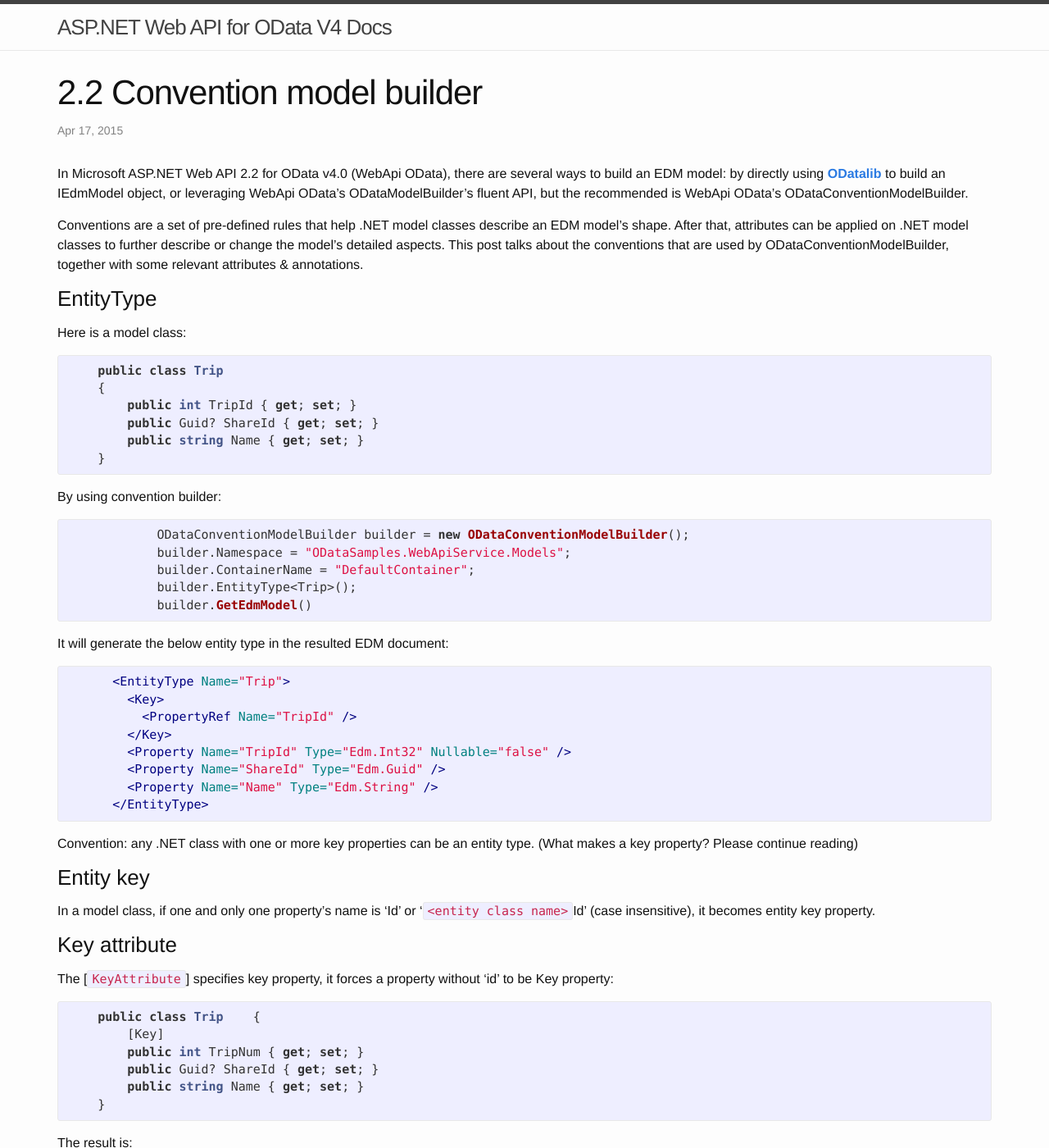
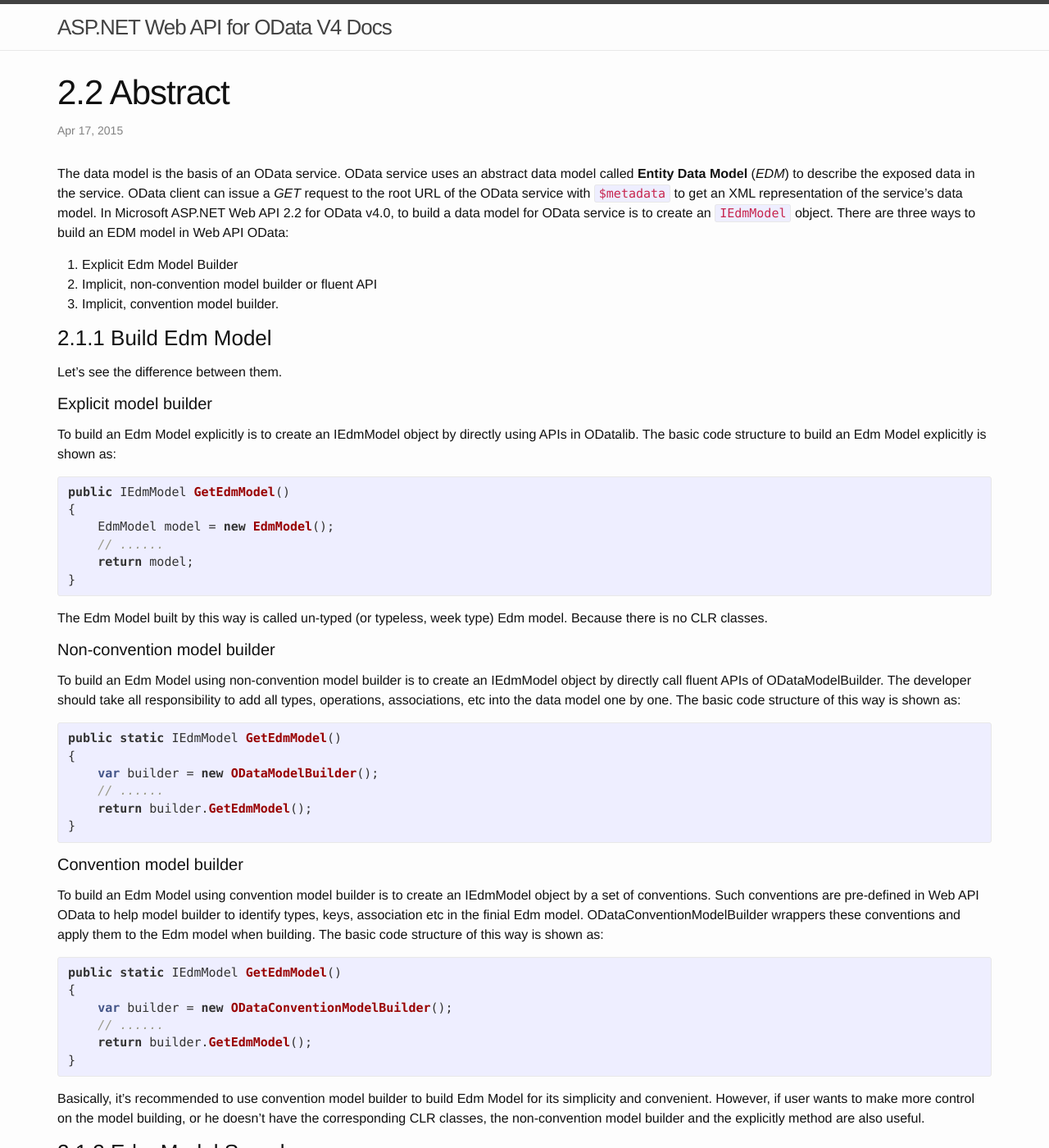
Before and after one commit to xuzhg/Document, a Jekyll site: the page built from _posts/2015-04-17-02-01-model-builder-abstract.md, in a window 1280 px wide and 1400 px high. Shown: the whole window at 82% size. Built offline with Jekyll 4.4.1, drawn with Linux system fonts in a browser that asks for light colours; nearby versions of some CDN libraries; some of the changed text lies outside the part shown.

Commit message:
add 2.1 model builder abstract

```diff
--- a/_posts/2015-04-17-02-01-model-builder-abstract.md
+++ b/_posts/2015-04-17-02-01-model-builder-abstract.md
@@ -1,28 +1,64 @@
 ---
 layout: post
-title: "2.2 Convention model builder"
+title: "2.2 Abstract"
 description: "convention model builder"
 category: "2. Defining the model"
 ---
 
-In Microsoft ASP.NET Web API 2.2 for OData v4.0 (WebApi OData), there are several ways to build an EDM model: by directly using **[ODatalib](https://www.nuget.org/packages/Microsoft.OData.Core/)** to build an IEdmModel object, or leveraging WebApi OData’s ODataModelBuilder’s fluent API, but the recommended is WebApi OData’s ODataConventionModelBuilder.
+The data model is the basis of an OData service. OData service uses an abstract data model called **Entity Data Model** (*EDM*) to describe the exposed data in the service. OData client can issue a *GET* request to the root URL of the OData service with `$metadata` to get an XML representation of the service's data model.
+In Microsoft ASP.NET Web API 2.2 for OData v4.0, to build a data model for OData service is to create an `IEdmModel` object. There are three ways to build an EDM model in Web API OData:
+1.	Explicit Edm Model Builder
+2.	Implicit, non-convention model builder or fluent API
+3.	Implicit, convention model builder.
 
-Conventions are a set of pre-defined rules that help .NET model classes describe an EDM model’s shape. After that, attributes can be applied on .NET model classes to further describe or change the model’s detailed aspects. This post  talks about the conventions that are used by ODataConventionModelBuilder, together with some relevant attributes & annotations.
+### 2.1.1 Build Edm Model
+Let’s see the difference between them.
 
-### EntityType
-Here is a model class:
+#### Explicit model builder
+To build an Edm Model explicitly is to create an IEdmModel object by directly using APIs in ODatalib. The basic code structure to build an Edm Model explicitly is shown as:
+{% highlight csharp %}
+public IEdmModel GetEdmModel()
+{
+    EdmModel model = new EdmModel();
+    // ......
+    return model;
+}
+{% endhighlight %}
+The Edm Model built by this way is called un-typed (or typeless, week type) Edm model. Because there is no CLR classes.
 
+
+#### Non-convention model builder
+To build an Edm Model using non-convention model builder is to create an IEdmModel object by directly call fluent APIs of ODataModelBuilder. The developer should take all responsibility to add all types, operations, associations, etc into the data model one by one. The basic code structure of this way is shown as:
 {% highlight csharp %}
-
-    public class Trip
-    {
-        public int TripId { get; set; }
-        public Guid? ShareId { get; set; }
-        public string Name { get; set; }
-    }
+public static IEdmModel GetEdmModel()
+{
+    var builder = new ODataModelBuilder();
+    // ......
+    return builder.GetEdmModel();
+}
 {% endhighlight %}
 
-By using convention builder:
+#### Convention model builder
+To build an Edm Model using convention model builder is to create an IEdmModel object by a set of conventions. Such conventions are pre-defined in Web API OData to help model builder to identify types, keys, association etc in the finial Edm model. ODataConventionModelBuilder wrappers these conventions and apply them to the Edm model when building. The basic code structure of this way is shown as:
+{% highlight csharp %}
+public static IEdmModel GetEdmModel()
+{
+    var builder = new ODataConventionModelBuilder();
+    // ......
+    return builder.GetEdmModel();
+}
+{% endhighlight %}
+
+Basically, it’s recommended to use convention model builder to build Edm Model for its simplicity and convenient. However, if user wants to make more control on the model building, or he doesn’t have the corresponding CLR classes, the non-convention model builder and the explicitly method are also useful.
+
+### 2.1.2 Edm Model Sample
+We’ll build an Edm model using the above three methods in the following sections respectively. Each section is designed to walk you through every required aspect to build such Edm model. First of all, let’s have a brief view about the Edm model we will build.
+This is a customer-order model, in which three entity types, two complex types and one enum type are included. Here’s the detail information about each types:
+*	Customer is served as an entity type with three properties.
+*	CustomerId: structural property, primitive type, key
+*	Location: structural property, complex type
+*	Orders: navigation property, entity type
+
 
 {% highlight csharp %}
 
```
